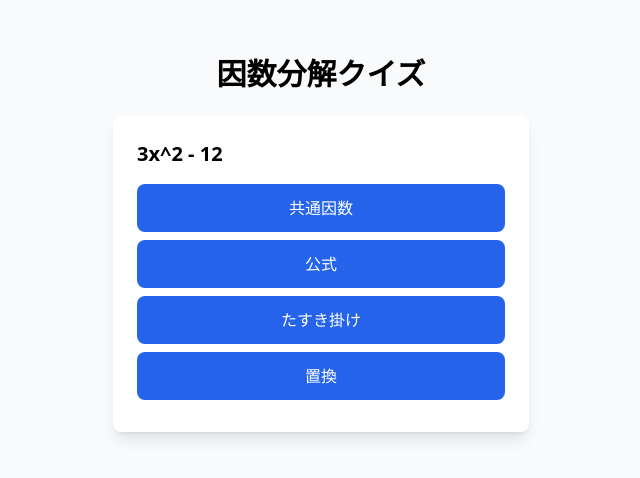
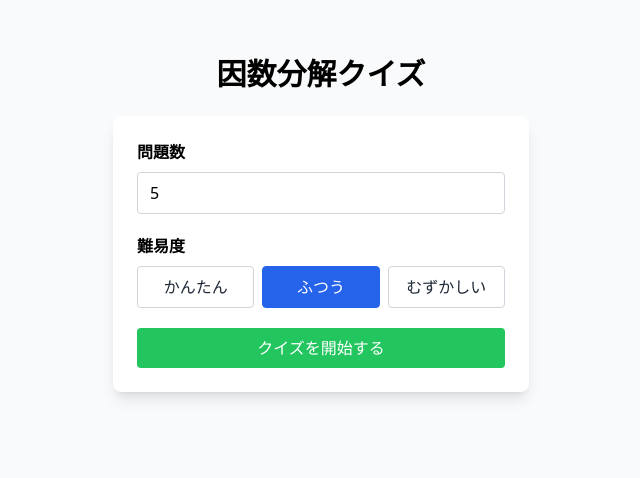
Before and after one commit to asato425/factor-app, a Next.js app: page / in a window 1280 px wide. Shown: the top 478 px of the page, without its empty margins (319-959 px from the left). Built offline with nearby package versions, Linux system fonts and the light colour scheme.

Commit message:
feat: add configurable quiz start screen
Co-authored-by: asato425 <148178886+asato425@users.noreply.github.com>

```diff
--- a/app/page.tsx
+++ b/app/page.tsx
@@ -1,34 +1,46 @@
 "use client";
 
-import React, { useEffect, useState } from "react";
+import React, { useState } from "react";
 import { QuestionCard } from "../components/QuestionCard";
-import { questions } from "../data/questions";
+import { Question, questions } from "../data/questions";
 
-const QUIZ_COUNT = 5;
+const DEFAULT_QUIZ_COUNT = 5;
+const difficultyOptions = ["かんたん", "ふつう", "むずかしい"] as const;
+type Difficulty = (typeof difficultyOptions)[number];
+const MAX_EASY_ANSWER = 1;
+const MAX_NORMAL_ANSWER = 2;
 
-const selectRandomQuestions = () => {
-  const shuffled = [...questions];
+const clamp = (value: number, min: number, max: number) => Math.min(max, Math.max(min, value));
+
+const getQuestionsByDifficulty = (difficulty: Difficulty) => {
+  return questions.filter((question) => {
+    if (difficulty === "かんたん") return question.answer <= MAX_EASY_ANSWER;
+    if (difficulty === "ふつう") return question.answer <= MAX_NORMAL_ANSWER;
+    return true;
+  });
+};
+
+const selectRandomQuestions = (quizCount: number, difficulty: Difficulty) => {
+  const filteredQuestions = getQuestionsByDifficulty(difficulty);
+  const shuffled = [...filteredQuestions];
   for (let i = shuffled.length - 1; i > 0; i -= 1) {
     const j = Math.floor(Math.random() * (i + 1));
     [shuffled[i], shuffled[j]] = [shuffled[j], shuffled[i]];
   }
-  return shuffled.slice(0, QUIZ_COUNT);
+  return shuffled.slice(0, clamp(quizCount, 1, filteredQuestions.length));
 };
 
 export default function HomePage() {
-  const [selectedQuestions, setSelectedQuestions] = useState(questions.slice(0, QUIZ_COUNT));
+  const [selectedQuestions, setSelectedQuestions] = useState<Question[]>([]);
   const [currentIndex, setCurrentIndex] = useState(0);
   const [score, setScore] = useState(0);
   const [showExplanation, setShowExplanation] = useState(false);
   const [isCorrect, setIsCorrect] = useState(false);
   const [answered, setAnswered] = useState(false);
-
-  useEffect(() => {
-    const timer = setTimeout(() => {
-      setSelectedQuestions(selectRandomQuestions());
-    }, 0);
-    return () => clearTimeout(timer);
-  }, []);
+  const [quizCount, setQuizCount] = useState(DEFAULT_QUIZ_COUNT);
+  const [difficulty, setDifficulty] = useState<Difficulty>("ふつう");
+  const [hasStarted, setHasStarted] = useState(false);
+  const maxQuizCount = getQuestionsByDifficulty(difficulty).length;
 
   const handleAnswer = (correct: boolean) => {
     if (answered) return; // すでに回答済みなら無視
@@ -44,6 +56,70 @@ export default function HomePage() {
     setAnswered(false);// 次の問題に進むときに回答状態をリセット
   };
 
+  const startQuiz = () => {
+    setSelectedQuestions(selectRandomQuestions(quizCount, difficulty));
+    setCurrentIndex(0);
+    setScore(0);
+    setShowExplanation(false);
+    setAnswered(false);
+    setHasStarted(true);
+  };
+
+  if (!hasStarted) {
+    return (
+      <div className="max-w-md mx-auto mt-10 p-4">
+        <h1 className="text-3xl font-bold mb-6 text-center">因数分解クイズ</h1>
+        <div className="bg-white p-6 rounded-lg shadow-lg space-y-5">
+          <div>
+            <label className="block mb-2 font-semibold" htmlFor="quizCount">
+              問題数
+            </label>
+            <input
+              id="quizCount"
+              type="number"
+              min={1}
+              max={maxQuizCount}
+              className="w-full border border-gray-300 rounded px-3 py-2"
+              value={quizCount}
+              onChange={(event) => {
+                const value = Number(event.target.value);
+                if (Number.isNaN(value)) return;
+                setQuizCount(clamp(value, 1, maxQuizCount));
+              }}
+            />
+          </div>
+          <div>
+            <p className="mb-2 font-semibold">難易度</p>
+            <div className="flex gap-2">
+              {difficultyOptions.map((option) => (
+                <button
+                  key={option}
+                  className={`flex-1 py-2 rounded border transition-colors ${
+                    difficulty === option
+                      ? "bg-blue-600 text-white border-blue-600"
+                      : "bg-white text-gray-800 border-gray-300 hover:bg-gray-100"
+                  }`}
+                  onClick={() => {
+                    setDifficulty(option);
+                    setQuizCount((prev) => clamp(prev, 1, getQuestionsByDifficulty(option).length));
+                  }}
+                >
+                  {option}
+                </button>
+              ))}
+            </div>
+          </div>
+          <button
+            className="w-full px-4 py-2 bg-green-500 text-white rounded hover:bg-green-700 transition-colors"
+            onClick={startQuiz}
+          >
+            クイズを開始する
+          </button>
+        </div>
+      </div>
+    );
+  }
+
   // 終了画面
   if (currentIndex >= selectedQuestions.length) {
     return (
@@ -55,7 +131,7 @@ export default function HomePage() {
         <button
           className="px-4 py-2 bg-blue-600 text-white rounded-lg hover:bg-blue-800 transition-colors"
           onClick={() => {
-            setSelectedQuestions(selectRandomQuestions());
+            setHasStarted(false);
             setCurrentIndex(0);
             setScore(0);
             setShowExplanation(false);
```
Also changed, not shown: 1 other file (tests, documents, lock files or other folders).
